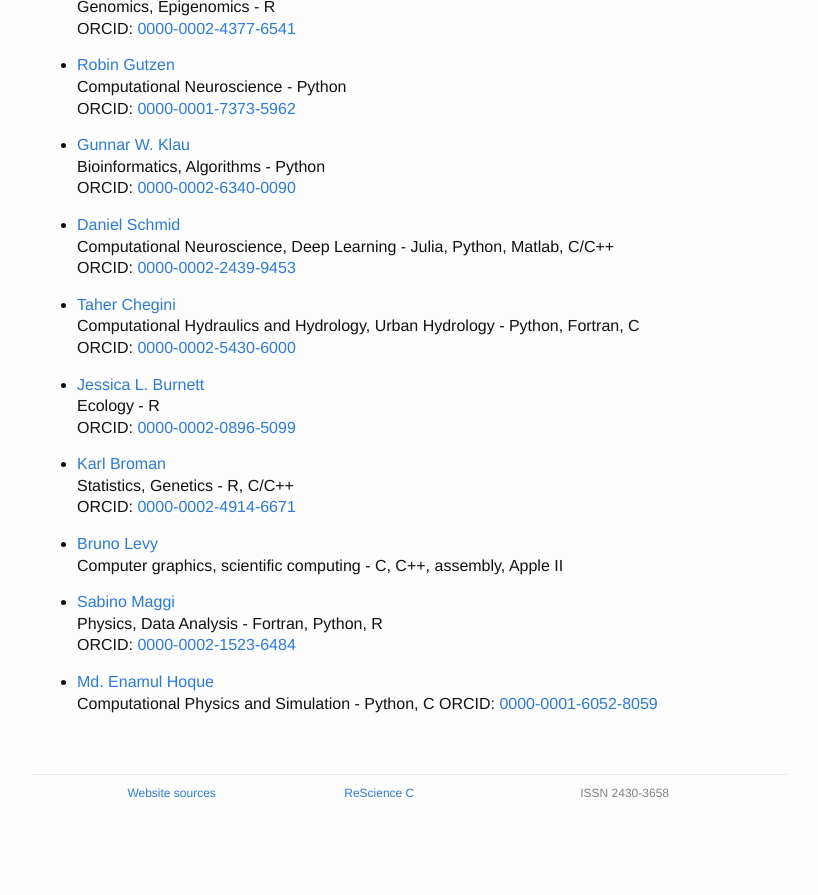
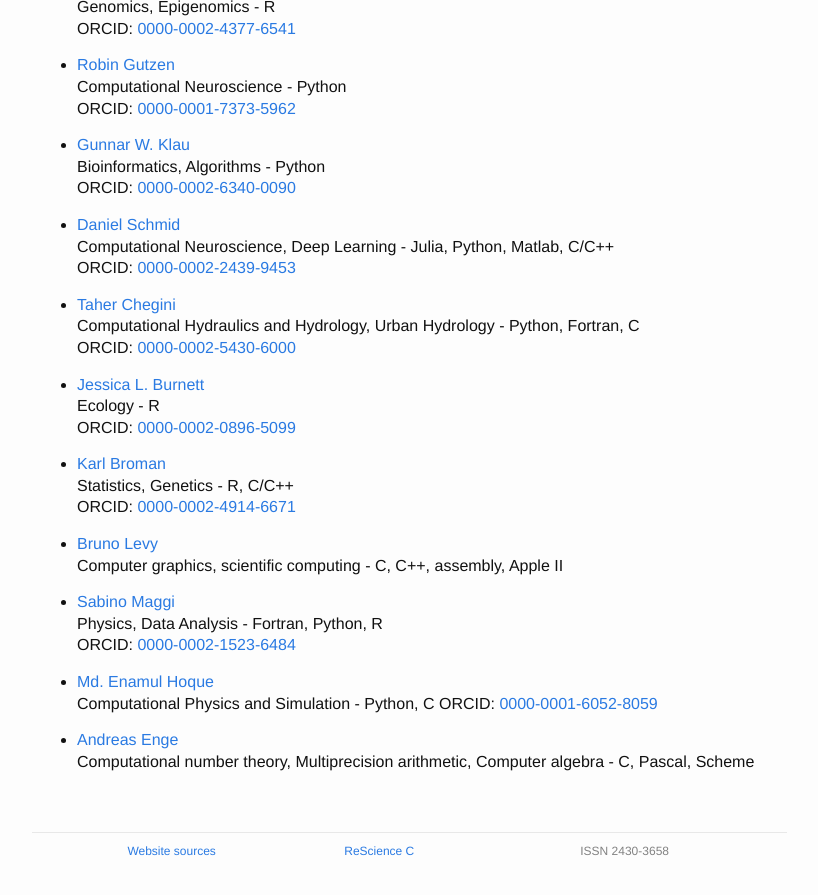
Before and after one commit to ReScience/rescience.github.io, a Jekyll site: the page built from 04-board.md, in a window 1280 px wide and 900 px high, scrolled down 10519 px. Shown: the top 895 px of the window, without its empty margins (223-1041 px from the left). Built offline with Jekyll 4.4.1, drawn with Linux system fonts in a browser that asks for light colours; our own code applies the rules of GitHub Pages for plain Markdown files; before the commit the page ends 11360 px from its top, so only the background shows below that.

Commit message:
Add Andreas Enge as a reviewer

```diff
--- a/04-board.md
+++ b/04-board.md
@@ -578,3 +578,6 @@
 * [Md. Enamul Hoque](https://github.com/mjonyh)
   Computational Physics and Simulation - Python, C
   ORCID: [0000-0001-6052-8059](https://orcid.org/0000-0001-6052-8059)
+
+* [Andreas Enge](https://github.com/andreas-enge)
+  Computational number theory, Multiprecision arithmetic, Computer algebra - C, Pascal, Scheme
```
